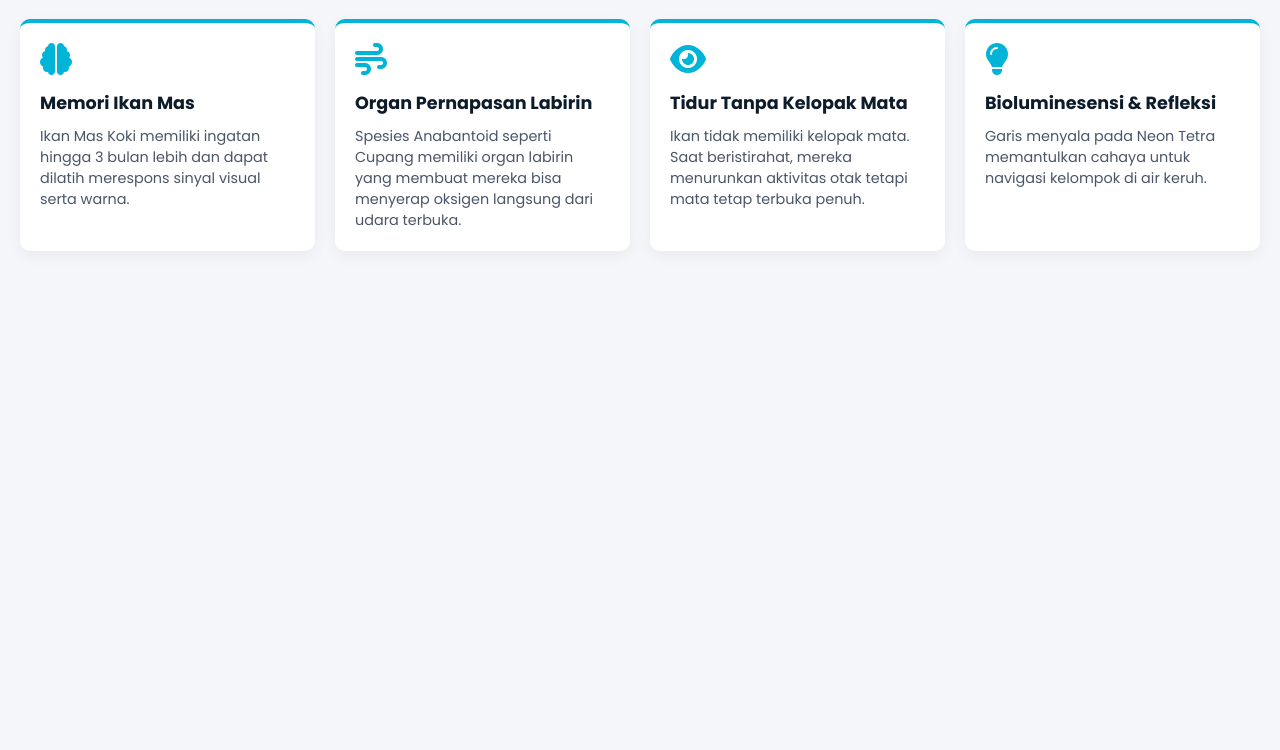
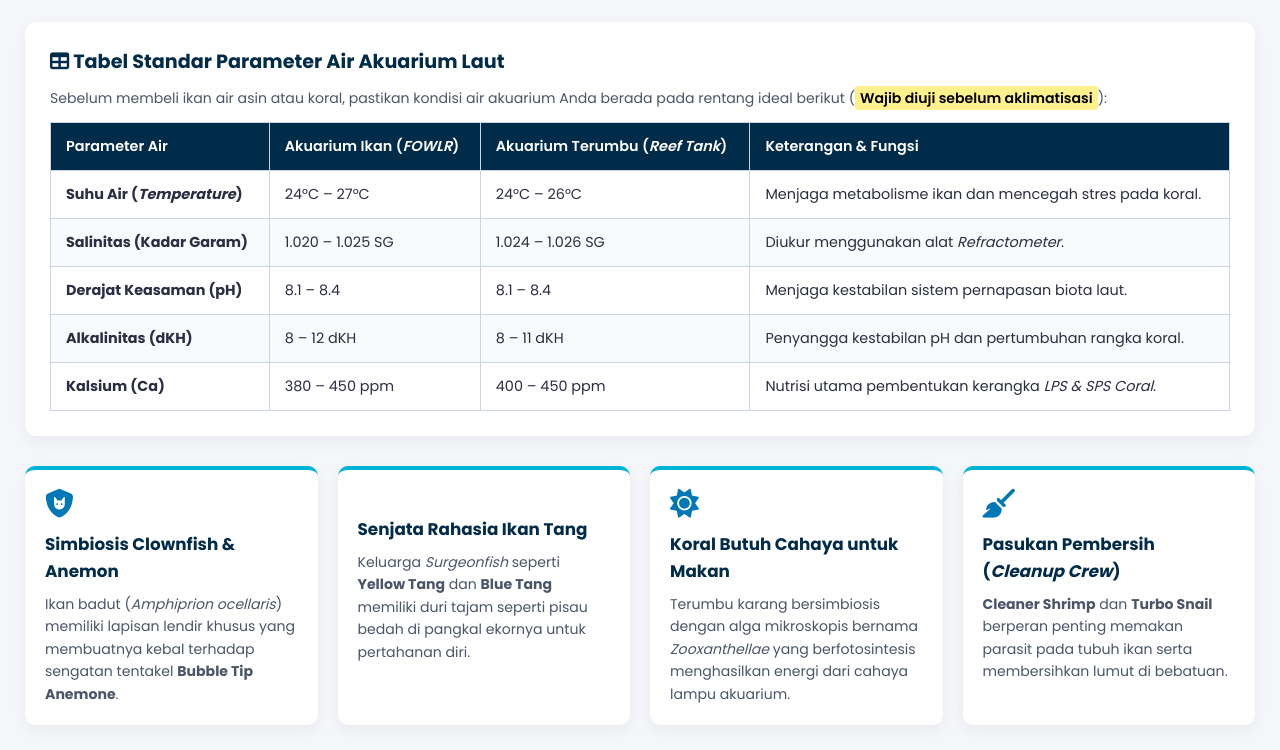
Before and after one commit to JavierSekolah/JavierSekolah.github.io, a plain HTML site: page funfact.html in a window 1280 px wide. Shown: the part 95-845 px from the top of the page. Before the commit the page ends 800 px from the top, so only its background shows below. Drawn offline with Linux system fonts and the light colour scheme.

Commit message:
Enhance funfact.html with seawater parameters table
Updated the fun fact page to include a new table for seawater parameters and additional aquatic facts.

```diff
--- a/funfact.html
+++ b/funfact.html
@@ -3,18 +3,64 @@
 <head>
     <meta charset="UTF-8">
     <meta name="viewport" content="width=device-width, initial-scale=1.0">
-    <title>Fun Fact - AQUA REALM</title>
+    <title>Fun Fact & Tabel Parameter Air - AQUA REALM</title>
     <link href="https://fonts.googleapis.com/css2?family=Poppins:wght@300;400;500;600;700&display=swap" rel="stylesheet">
     <link rel="stylesheet" href="https://cdnjs.cloudflare.com/ajax/libs/font-awesome/6.4.0/css/all.min.css">
     <style>
         * { box-sizing: border-box; margin: 0; padding: 0; font-family: 'Poppins', sans-serif; }
-        body { background-color: #f4f6f9; color: #2b2d42; padding: 20px; }
-        .section-header { text-align: center; margin-bottom: 30px; }
-        .section-header h2 { font-size: 1.8rem; color: #0d1b2a; }
+        body { background-color: #f4f6f9; color: #2b2d42; padding: 25px; line-height: 1.6; }
+
+        .section-header { text-align: center; margin-bottom: 25px; }
+        .section-header h2 { font-size: 1.7rem; color: #002b49; }
+        .section-header p { color: #6c757d; font-size: 0.9rem; }
+
+        /* Styling Tabel */
+        .table-container {
+            background: white;
+            padding: 25px;
+            border-radius: 12px;
+            box-shadow: 0 5px 15px rgba(0,0,0,0.05);
+            margin-bottom: 30px;
+            overflow-x: auto;
+        }
+        .table-container h3 {
+            color: #002b49;
+            margin-bottom: 10px;
+            font-size: 1.2rem;
+        }
+        table {
+            width: 100%;
+            border-collapse: collapse;
+            margin-top: 12px;
+            font-size: 0.9rem;
+        }
+        th, td {
+            border: 1px solid #cbd5e1;
+            padding: 12px 15px;
+            text-align: left;
+        }
+        th {
+            background-color: #002b49;
+            color: white;
+            font-weight: 600;
+        }
+        tr:nth-child(even) {
+            background-color: #f8fafc;
+        }
+        tr:hover {
+            background-color: #e0f2fe;
+        }
+
+        mark {
+            background-color: #fef08a;
+            padding: 2px 5px;
+            border-radius: 3px;
+            font-weight: 600;
+        }
 
         .fact-grid {
             display: grid;
-            grid-template-columns: repeat(auto-fit, minmax(220px, 1fr));
+            grid-template-columns: repeat(auto-fit, minmax(230px, 1fr));
             gap: 20px;
         }
         .fact-card {
@@ -24,41 +70,91 @@
             border-top: 4px solid #00b4d8;
             box-shadow: 0 5px 15px rgba(0,0,0,0.05);
         }
-        .fact-card i { font-size: 2rem; color: #00b4d8; margin-bottom: 15px; }
-        .fact-card h3 { font-size: 1.1rem; margin-bottom: 10px; color: #0d1b2a; }
-        .fact-card p { font-size: 0.9rem; color: #4a5568; }
+        .fact-card i { font-size: 1.8rem; color: #0077b6; margin-bottom: 12px; }
+        .fact-card h3 { font-size: 1.05rem; margin-bottom: 8px; color: #002b49; }
+        .fact-card p { font-size: 0.88rem; color: #4a5568; }
     </style>
 </head>
 <body>
 
     <div class="section-header">
-        <h2>Aquatic Knowledge & Fun Facts</h2>
-        <p style="color: #6c757d; font-size: 0.9rem;">Fakta menarik seputar ekosistem dan kebiasaan fauna air</p>
+        <h2>Panduan Parameter Air Laut & Fakta Biota</h2>
+        <p>Referensi ilmiah perawatan akuarium laut (<em>Marine & Reef Tank</em>)</p>
     </div>
 
+    <!-- Tabel Standar Parameter Air Laut -->
+    <div class="table-container">
+        <h3><i class="fa-solid fa-table"></i> Tabel Standar Parameter Air Akuarium Laut</h3>
+        <p style="font-size:0.88rem; color:#4a5568;">Sebelum membeli ikan air asin atau koral, pastikan kondisi air akuarium Anda berada pada rentang ideal berikut (<mark>Wajib diuji sebelum aklimatisasi</mark>):</p>
+
+        <table>
+            <thead>
+                <tr>
+                    <th>Parameter Air</th>
+                    <th>Akuarium Ikan (<em>FOWLR</em>)</th>
+                    <th>Akuarium Terumbu (<em>Reef Tank</em>)</th>
+                    <th>Keterangan & Fungsi</th>
+                </tr>
+            </thead>
+            <tbody>
+                <tr>
+                    <td><strong>Suhu Air (<em>Temperature</em>)</strong></td>
+                    <td>24°C – 27°C</td>
+                    <td>24°C – 26°C</td>
+                    <td>Menjaga metabolisme ikan dan mencegah stres pada koral.</td>
+                </tr>
+                <tr>
+                    <td><strong>Salinitas (Kadar Garam)</strong></td>
+                    <td>1.020 – 1.025 SG</td>
+                    <td>1.024 – 1.026 SG</td>
+                    <td>Diukur menggunakan alat <em>Refractometer</em>.</td>
+                </tr>
+                <tr>
+                    <td><strong>Derajat Keasaman (pH)</strong></td>
+                    <td>8.1 – 8.4</td>
+                    <td>8.1 – 8.4</td>
+                    <td>Menjaga kestabilan sistem pernapasan biota laut.</td>
+                </tr>
+                <tr>
+                    <td><strong>Alkalinitas (dKH)</strong></td>
+                    <td>8 – 12 dKH</td>
+                    <td>8 – 11 dKH</td>
+                    <td>Penyangga kestabilan pH dan pertumbuhan rangka koral.</td>
+                </tr>
+                <tr>
+                    <td><strong>Kalsium (Ca)</strong></td>
+                    <td>380 – 450 ppm</td>
+                    <td>400 – 450 ppm</td>
+                    <td>Nutrisi utama pembentukan kerangka <em>LPS & SPS Coral</em>.</td>
+                </tr>
+            </tbody>
+        </table>
+    </div>
+
+    <!-- Fakta Menarik Biota Air Laut -->
     <div class="fact-grid">
         <div class="fact-card">
-            <i class="fa-solid fa-brain"></i>
-            <h3>Memori Ikan Mas</h3>
-            <p>Ikan Mas Koki memiliki ingatan hingga 3 bulan lebih dan dapat dilatih merespons sinyal visual serta warna.</p>
+            <i class="fa-solid fa-shield-cat"></i>
+            <h3>Simbiosis Clownfish & Anemon</h3>
+            <p>Ikan badut (<em>Amphiprion ocellaris</em>) memiliki lapisan lendir khusus yang membuatnya kebal terhadap sengatan tentakel <strong>Bubble Tip Anemone</strong>.</p>
         </div>
 
         <div class="fact-card">
-            <i class="fa-solid fa-wind"></i>
-            <h3>Organ Pernapasan Labirin</h3>
-            <p>Spesies Anabantoid seperti Cupang memiliki organ labirin yang membuat mereka bisa menyerap oksigen langsung dari udara terbuka.</p>
+            <i class="fa-solid fa-scalpel"></i>
+            <h3>Senjata Rahasia Ikan Tang</h3>
+            <p>Keluarga <em>Surgeonfish</em> seperti <strong>Yellow Tang</strong> dan <strong>Blue Tang</strong> memiliki duri tajam seperti pisau bedah di pangkal ekornya untuk pertahanan diri.</p>
         </div>
 
         <div class="fact-card">
-            <i class="fa-solid fa-eye"></i>
-            <h3>Tidur Tanpa Kelopak Mata</h3>
-            <p>Ikan tidak memiliki kelopak mata. Saat beristirahat, mereka menurunkan aktivitas otak tetapi mata tetap terbuka penuh.</p>
+            <i class="fa-solid fa-sun"></i>
+            <h3>Koral Butuh Cahaya untuk Makan</h3>
+            <p>Terumbu karang bersimbiosis dengan alga mikroskopis bernama <em>Zooxanthellae</em> yang berfotosintesis menghasilkan energi dari cahaya lampu akuarium.</p>
         </div>
 
         <div class="fact-card">
-            <i class="fa-solid fa-lightbulb"></i>
-            <h3>Bioluminesensi & Refleksi</h3>
-            <p>Garis menyala pada Neon Tetra memantulkan cahaya untuk navigasi kelompok di air keruh.</p>
+            <i class="fa-solid fa-broom"></i>
+            <h3>Pasukan Pembersih (<em>Cleanup Crew</em>)</h3>
+            <p><strong>Cleaner Shrimp</strong> dan <strong>Turbo Snail</strong> berperan penting memakan parasit pada tubuh ikan serta membersihkan lumut di bebatuan.</p>
         </div>
     </div>
 
```
